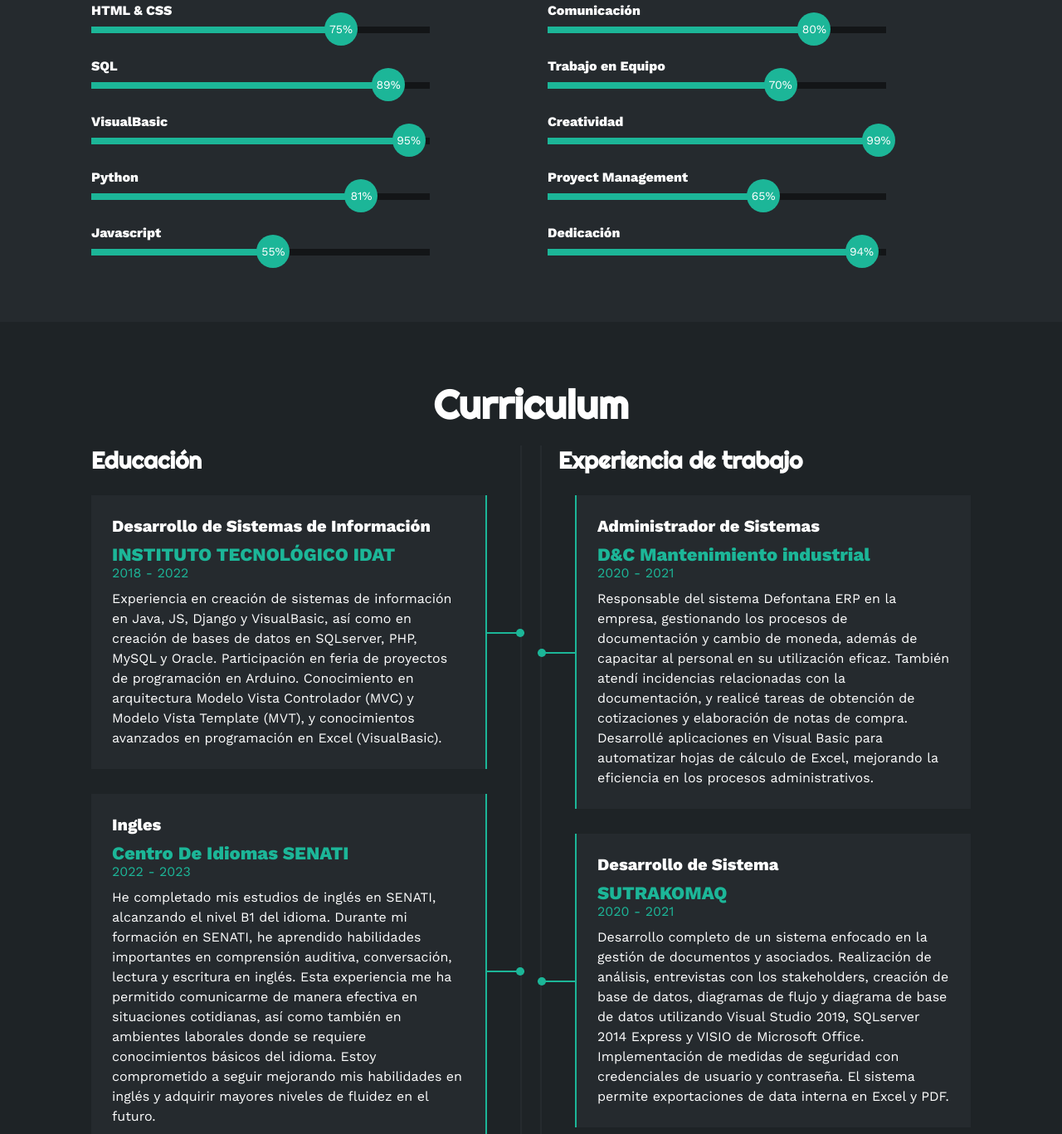
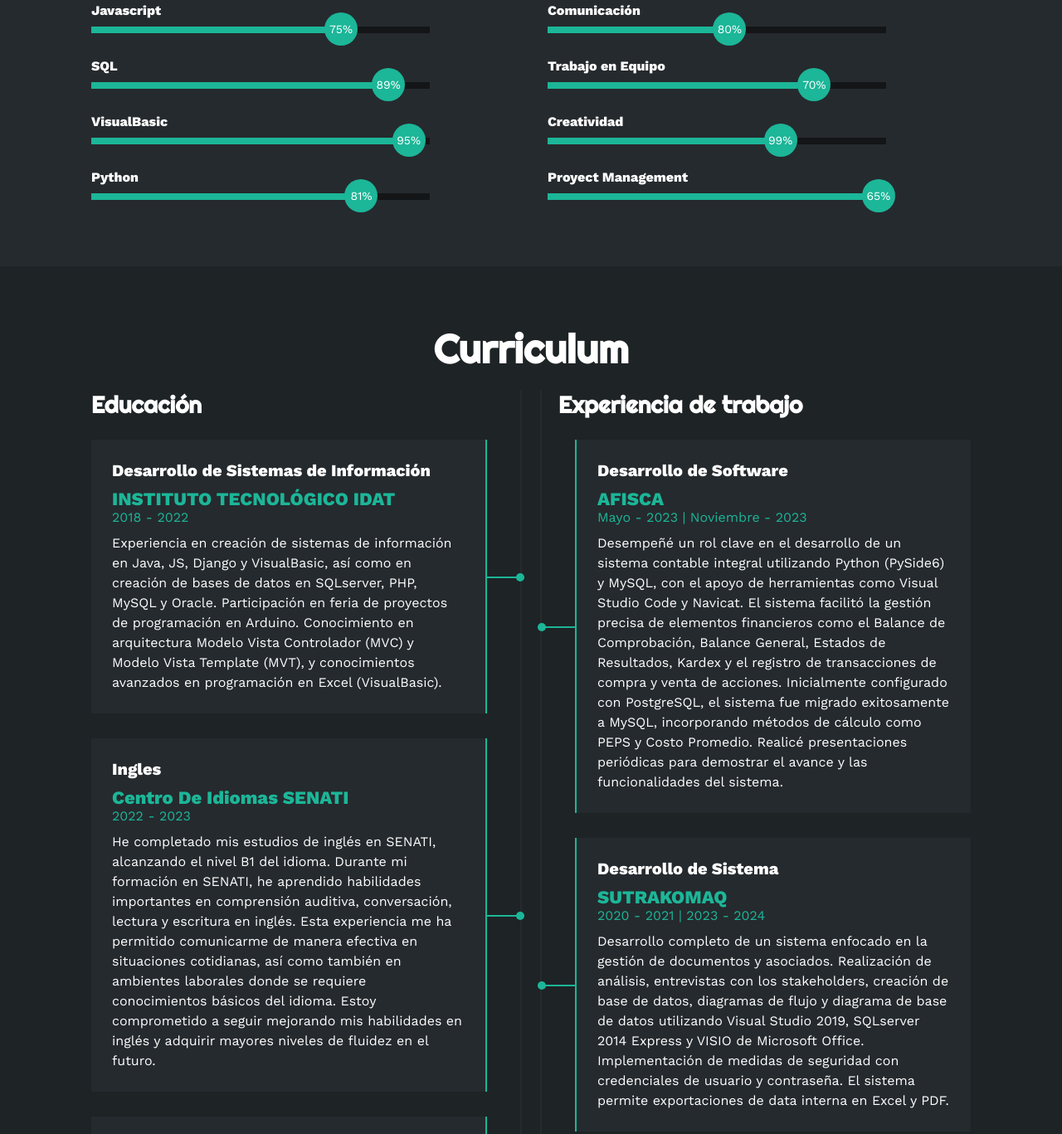
Before and after one commit to EdwardsBC/Portafolio, a plain HTML site: page index.html in a window 1280 px wide. Shown: the part 2246-3613 px from the top of the page at 83% size. Drawn offline with nearby package versions, Linux system fonts and the light colour scheme.

Commit message:
modificado ultimo con nuevo formato de cv

```diff
--- a/index.html
+++ b/index.html
@@ -156,7 +156,7 @@
                 <div class="col">
                     <h3>Habilidades técnicas</h3>
                     <div class="skill">
-                        <span>HTML & CSS</span>
+                        <span>Javascript</span>
                         <div class="barra-skill">
                             <div class="progreso">
                                 <span>75%</span>
@@ -184,14 +184,6 @@
                         <div class="barra-skill">
                             <div class="progreso">
                                 <span>81%</span>
-                            </div>
-                        </div>
-                    </div>
-                    <div class="skill">
-                        <span>Javascript</span>
-                        <div class="barra-skill">
-                            <div class="progreso">
-                                <span>55%</span>
                             </div>
                         </div>
                     </div>
@@ -227,14 +219,6 @@
                         <div class="barra-skill">
                             <div class="progreso">
                                 <span>65%</span>
-                            </div>
-                        </div>
-                    </div>
-                    <div class="skill">
-                        <span>Dedicación</span>
-                        <div class="barra-skill">
-                            <div class="progreso">
-                                <span>94%</span>
                             </div>
                         </div>
                     </div>
@@ -290,10 +274,10 @@
                 <div class="col derecha">
                     <h3>Experiencia de trabajo</h3>
                     <div class="item der">
-                        <h4>Administrador de Sistemas</h4>
-                        <span class="casa">D&C Mantenimiento industrial</span>
-                        <span class="fecha">2020 - 2021</span>
-                        <p>Responsable del sistema Defontana ERP en la empresa, gestionando los procesos de documentación y cambio de moneda, además de capacitar al personal en su utilización eficaz. También atendí incidencias relacionadas con la documentación, y realicé tareas de obtención de cotizaciones y elaboración de notas de compra. Desarrollé aplicaciones en Visual Basic para automatizar hojas de cálculo de Excel, mejorando la eficiencia en los procesos administrativos.</p>
+                        <h4>Desarrollo de Software</h4>
+                        <span class="casa">AFISCA</span>
+                        <span class="fecha">Mayo - 2023 | Noviembre - 2023</span>
+                        <p>Desempeñé un rol clave en el desarrollo de un sistema contable integral utilizando Python (PySide6) y MySQL, con el apoyo de herramientas como Visual Studio Code y Navicat. El sistema facilitó la gestión precisa de elementos financieros como el Balance de Comprobación, Balance General, Estados de Resultados, Kardex y el registro de transacciones de compra y venta de acciones. Inicialmente configurado con PostgreSQL, el sistema fue migrado exitosamente a MySQL, incorporando métodos de cálculo como PEPS y Costo Promedio. Realicé presentaciones periódicas para demostrar el avance y las funcionalidades del sistema.</p>
                         <div class="conectord">
                             <div class="circulod"></div>
                         </div>
@@ -301,8 +285,17 @@
                     <div class="item der">
                         <h4>Desarrollo de Sistema</h4>
                         <span class="casa">SUTRAKOMAQ</span>
-                        <span class="fecha">2020 - 2021</span>
+                        <span class="fecha">2020 - 2021 | 2023 - 2024</span>
                         <p>Desarrollo completo de un sistema enfocado en la gestión de documentos y asociados. Realización de análisis, entrevistas con los stakeholders, creación de base de datos, diagramas de flujo y diagrama de base de datos utilizando Visual Studio 2019, SQLserver 2014 Express y VISIO de Microsoft Office. Implementación de medidas de seguridad con credenciales de usuario y contraseña. El sistema permite exportaciones de data interna en Excel y PDF.</p>
+                        <div class="conectord">
+                            <div class="circulod"></div>
+                        </div>
+                    </div>
+                    <div class="item der">
+                        <h4>Administrador de Sistemas</h4>
+                        <span class="casa">D&C Mantenimiento industrial</span>
+                        <span class="fecha">Marzo - 2020 | Julio - 2021</span>
+                        <p>Responsable del sistema Defontana ERP en la empresa, gestionando los procesos de documentación y cambio de moneda, además de capacitar al personal en su utilización eficaz. También atendí incidencias relacionadas con la documentación, y realicé tareas de obtención de cotizaciones y elaboración de notas de compra. Desarrollé aplicaciones en Visual Basic para automatizar hojas de cálculo de Excel, mejorando la eficiencia en los procesos administrativos.</p>
                         <div class="conectord">
                             <div class="circulod"></div>
                         </div>
@@ -316,15 +309,7 @@
                             <div class="circulod"></div>
                         </div>
                     </div>
-                    <div class="item der">
-                        <h4>Desarrollo de Software</h4>
-                        <span class="casa">AFISCA</span>
-                        <span class="fecha">2023</span>
-                        <p>Desempeñé un rol clave en el desarrollo de un sistema contable integral utilizando Python (PySide6) y MySQL, con el apoyo de herramientas como Visual Studio Code y Navicat. El sistema facilitó la gestión precisa de elementos financieros como el Balance de Comprobación, Balance General, Estados de Resultados, Kardex y el registro de transacciones de compra y venta de acciones. Inicialmente configurado con PostgreSQL, el sistema fue migrado exitosamente a MySQL, incorporando métodos de cálculo como PEPS y Costo Promedio. Realicé presentaciones periódicas para demostrar el avance y las funcionalidades del sistema.</p>
-                        <div class="conectord">
-                            <div class="circulod"></div>
-                        </div>
-                    </div>
+
                 </div>
             </div>
         </div>
```
Also changed, not shown: 2 other files.
